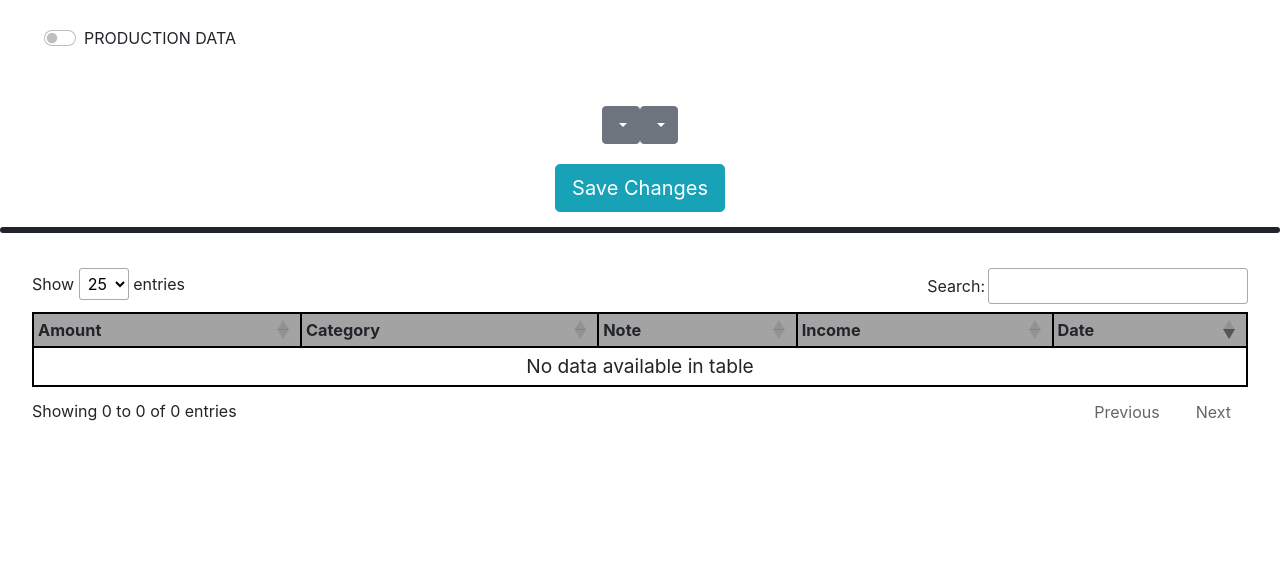
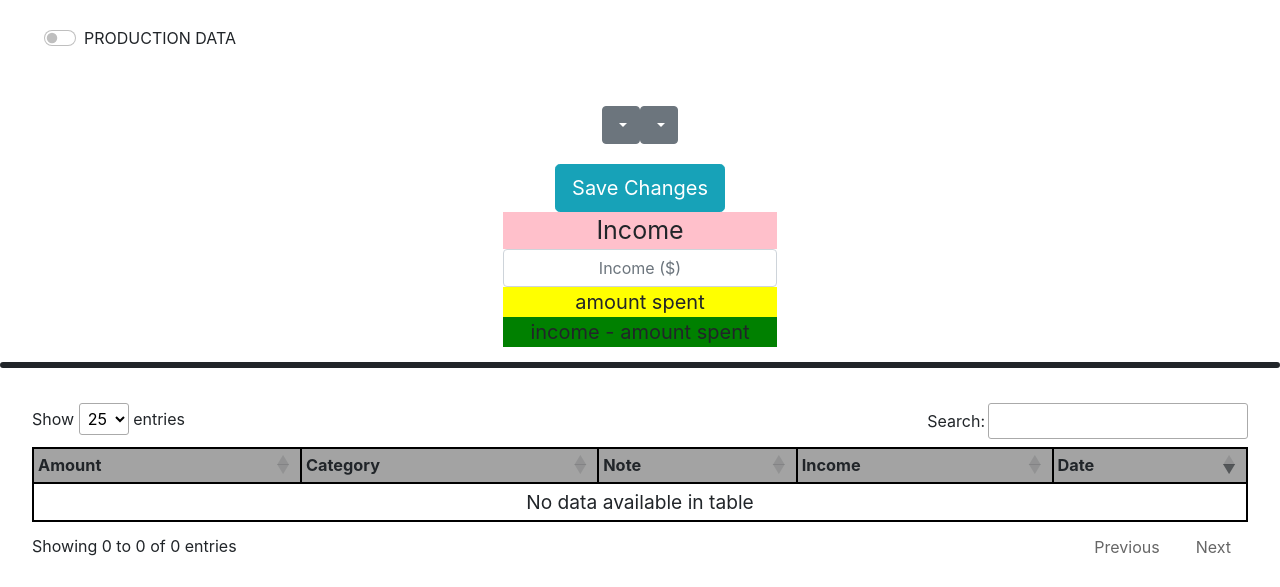
Before and after one commit to joeyagreco/BudgetMachine, a Flask app: template server/templates/homepage.html in a window 1280 px wide. Shown: the part 64-651 px from the top of the page. Run offline with Flask 2, Linux system fonts and the light colour scheme; the template is opened without the code that fills it, so the values that code supplies are empty; some libraries are stand-ins or nearby versions.

Commit message:
added income to html

```diff
--- a/server/static/css/homepage.css
+++ b/server/static/css/homepage.css
@@ -37,9 +37,6 @@
     background-color: grey;
 }
 
-.category-bank {
-}
-
 .category-bank-title {
     font-size: 25px;
     text-align: center;
@@ -57,6 +54,28 @@
 }
 
 .category-bank-difference {
+    text-align: center;
+    font-size: 20px;
+    background-color: green;
+}
+
+.category-income-title {
+    font-size: 25px;
+    text-align: center;
+    background-color: pink;
+}
+
+.category-income-input {
+    text-align: center;
+}
+
+.category-income-amount {
+    text-align: center;
+    font-size: 20px;
+    background-color: yellow;
+}
+
+.category-income-difference {
     text-align: center;
     font-size: 20px;
     background-color: green;
--- a/server/templates/homepage.html
+++ b/server/templates/homepage.html
@@ -67,6 +67,14 @@
             <div class="category-bank-submit-section">
                 <button class="btn btn-info btn-lg" id="submit-banks-button" type="button" onclick="onBanksSaveButtonClick('{{selected_year_obj.getYId()}}', '{{selected_month}}', {{bankCategories}})">Save Changes</button>
             </div>
+            <div class="category-income-section">
+                 <div class="category-income">
+                    <div class="category-income-title">Income</div>
+                    <input class="form-control category-income-input" id="income-input" value="{{selected_year_obj.getMonths()[selected_month|string].getIncome()}}" type="number" placeholder="Income ($)" step="1" autocomplete="off">
+                    <div class="category-income-amount">amount spent</div>
+                    <div class="category-income-difference">income - amount spent</div>
+                </div>
+            </div>
             <div class="category-banks-section">
                 {% for bank in selected_year_obj.getMonths()[selected_month|string].getBanks() %}
                  <div class="category-bank">
```
